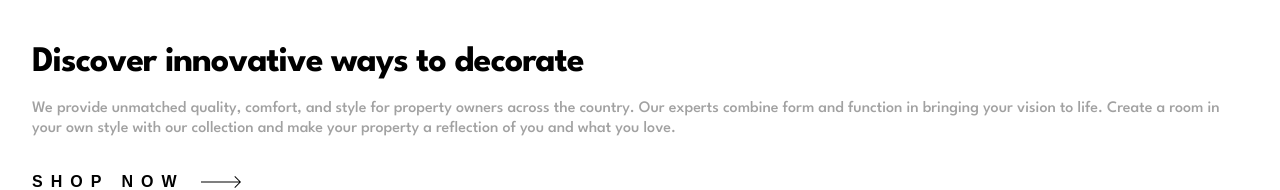
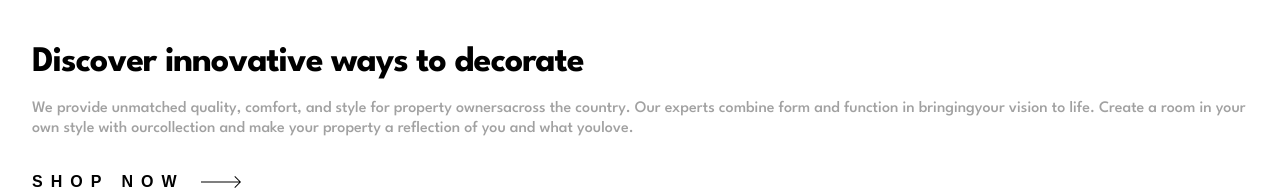
Before and after one commit to Naithcots/room-homepage, a Next.js app: page / in a window 1280 px wide. Shown: the part 808-998 px from the top of the page. Built offline with nearby package versions, Linux system fonts and the light colour scheme.

Commit message:
Add slides functionality

```diff
--- /dev/null
+++ b/src/components/Hero/data/slides.ts
@@ -0,0 +1,34 @@
+const slides = [
+  {
+    id: 0,
+    imageUrl: {
+      mobile: "/images/mobile-image-hero-1.jpg",
+      desktop: "/images/desktop-image-hero-1.jpg",
+    },
+    title: "Discover innovative ways to decorate",
+    description:
+      "We provide unmatched quality, comfort, and style for property ownersacross the country. Our experts combine form and function in bringingyour vision to life. Create a room in your own style with ourcollection and make your property a reflection of you and what youlove.",
+  },
+  {
+    id: 1,
+    imageUrl: {
+      mobile: "/images/mobile-image-hero-2.jpg",
+      desktop: "/images/desktop-image-hero-2.jpg",
+    },
+    title: "We are available all across the globe",
+    description:
+      "With stores all over the world, it's easy for you to find furniture for your home or place of business. Locally, we’re in most major cities throughout the country. Find the branch nearest you using our store locator. Any questions? Don't hesitate to contact us today.",
+  },
+  {
+    id: 2,
+    imageUrl: {
+      mobile: "/images/mobile-image-hero-3.jpg",
+      desktop: "/images/desktop-image-hero-3.jpg",
+    },
+    title: "Manufactured with the best materials",
+    description:
+      "Our modern furniture store provide a high level of quality. Our company has invested in advanced technology to ensure that every product is made as perfect and as consistent as possible. With three decades of experience in this industry, we understand what customers want for their home and office.",
+  },
+];
+
+export default slides;
--- a/src/components/Hero/index.tsx
+++ b/src/components/Hero/index.tsx
@@ -1,19 +1,33 @@
 import Image from "next/image";
+import { useState } from "react";
 import styles from "./index.module.css";
+import slides from "./data/slides";
+
+const slidesCount = slides.length;
 
 const Hero = () => {
+  const [slideId, setSlideId] = useState(0);
+
+  const previousSlide = () => {
+    setSlideId((prev) => (prev === 0 ? slides.length - 1 : prev - 1));
+  };
+
+  const nextSlide = () => {
+    setSlideId((prev) => (prev + 1) % slidesCount);
+  };
+
   return (
     <section>
       <div className={styles["first-panel"]}>
         <Image
-          src={"/images/mobile-image-hero-1.jpg"}
+          src={slides[slideId].imageUrl.mobile}
           width={840}
           height={534}
           alt=""
           className={styles.image}
         />
         <div className={styles["arrow-container"]}>
-          <button className={styles.arrow}>
+          <button className={styles.arrow} onClick={previousSlide}>
             <Image
               src={"/images/icon-angle-left.svg"}
               width={28}
@@ -22,7 +36,7 @@ const Hero = () => {
               className={styles.icon}
             />
           </button>
-          <button className={styles.arrow}>
+          <button className={styles.arrow} onClick={nextSlide}>
             <Image
               src={"/images/icon-angle-right.svg"}
               width={28}
@@ -34,14 +48,8 @@ const Hero = () => {
         </div>
       </div>
       <div className={styles["second-panel"]}>
-        <h2 className={styles.title}>Discover innovative ways to decorate</h2>
-        <p className={styles.description}>
-          We provide unmatched quality, comfort, and style for property owners
-          across the country. Our experts combine form and function in bringing
-          your vision to life. Create a room in your own style with our
-          collection and make your property a reflection of you and what you
-          love.
-        </p>
+        <h2 className={styles.title}>{slides[slideId].title}</h2>
+        <p className={styles.description}>{slides[slideId].description}</p>
         <button className={styles.cta}>
           <p className={styles["spaced-text"]}>SHOP NOW</p>
           <Image
```
